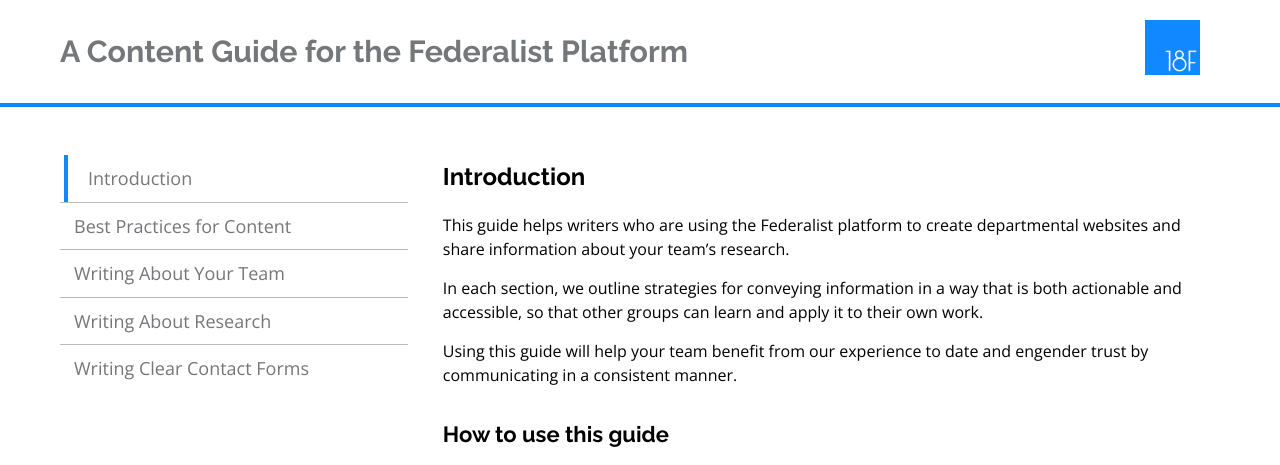
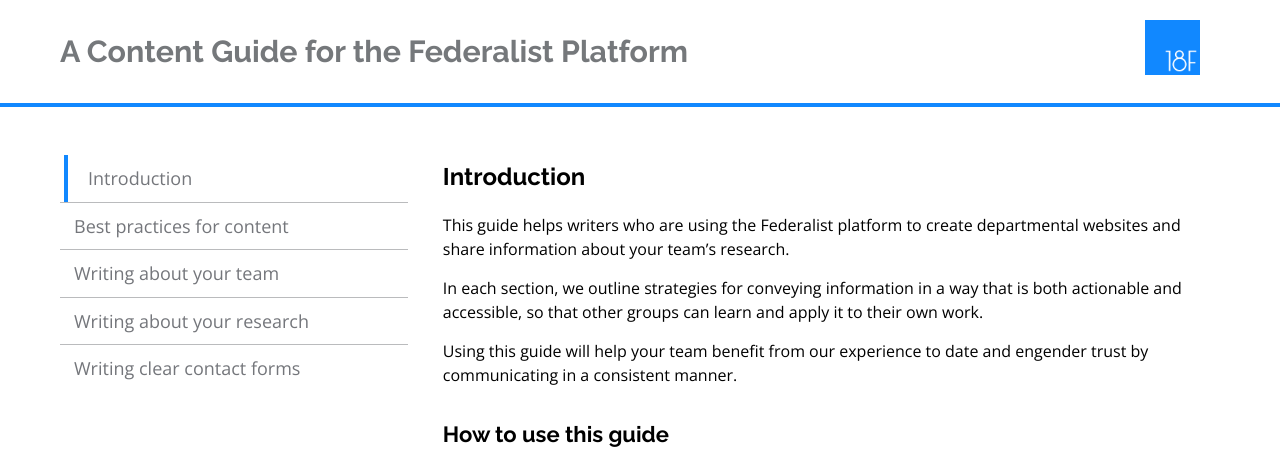
Before and after one commit to 18F/federalist-content-guide, a Jekyll site: the page built from index.md, in a window 1280 px wide. Shown: the top 465 px of the page. Built offline with Jekyll 4.4.1, drawn with Linux system fonts in a browser that asks for light colours; nearby versions of some CDN libraries; Markdown is read by kramdown in place of the engine named in the settings.

Commit message:
punctuation

```diff
--- a/_config.yml
+++ b/_config.yml
@@ -27,16 +27,16 @@ navigation:
 - text: Introduction
   url: index.html
   internal: true
-- text: Best Practices for Content
+- text: Best practices for content
   url: best-practices-for-content/
   internal: true
-- text: Writing About Your Team
+- text: Writing about your team
   url: writing-who-we-are/
   internal: true
-- text: Writing About Research
+- text: Writing about your research
   url: writing-what-we-do/
   internal: true
-- text: Writing Clear Contact Forms
+- text: Writing clear contact forms
   url: contact-forms/
   internal: true
 
```
